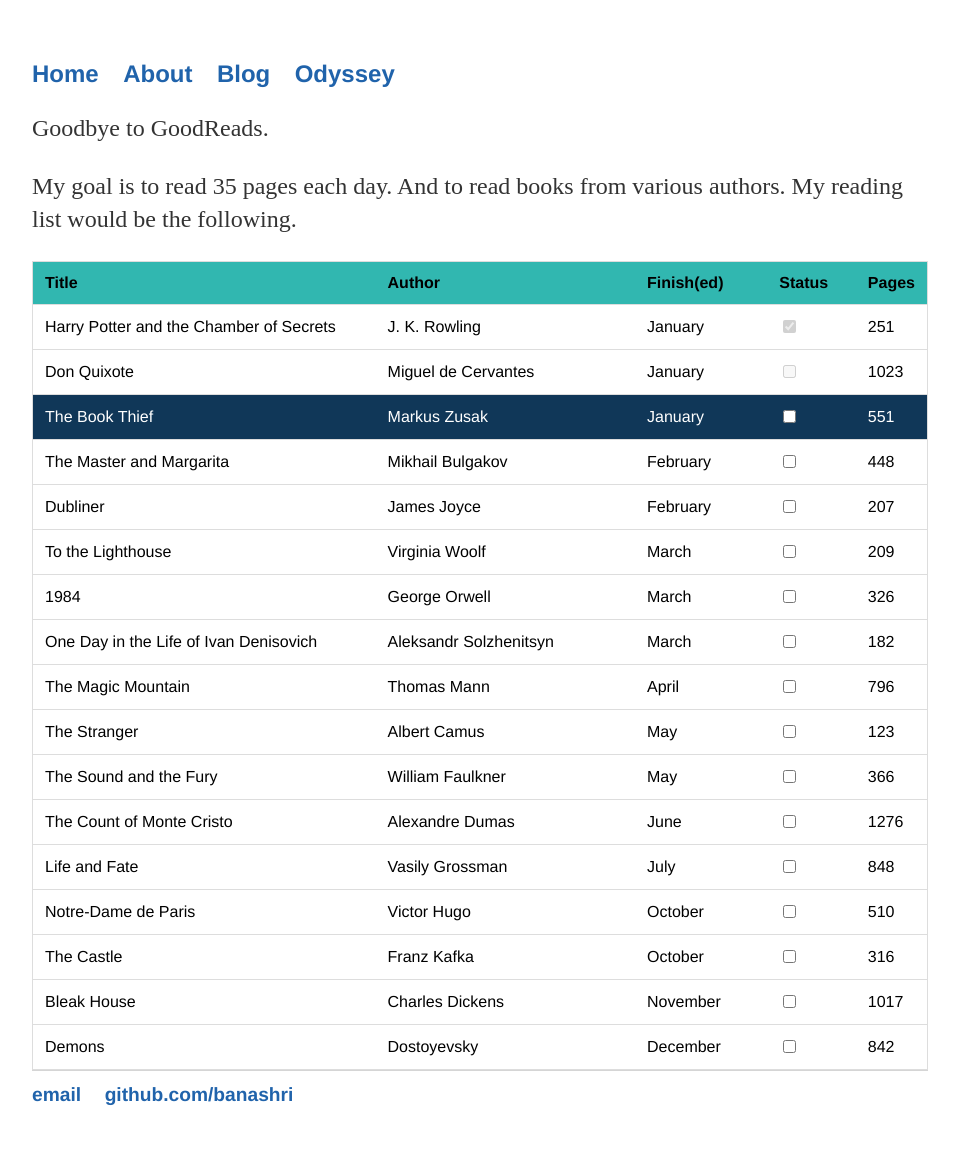
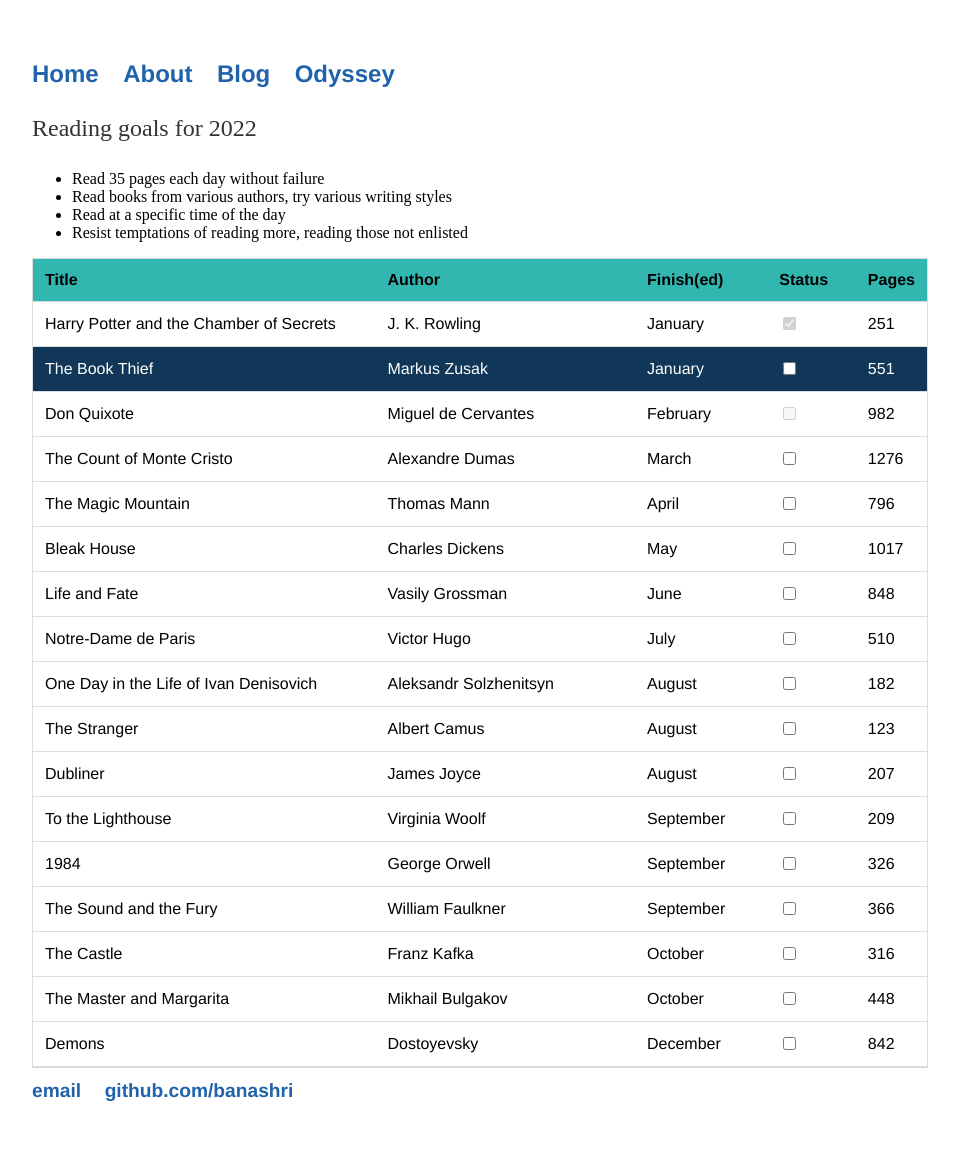
Before and after one commit to Banashri/banashri.github.io, a Jekyll site: the page built from books/2022.md, in a window 1280 px wide. Shown: the whole page, without its empty margins (160-1119 px from the left). Built offline with Jekyll 4.4.1, drawn with Linux system fonts in a browser that asks for light colours.

```diff
--- a/books/2022.md
+++ b/books/2022.md
@@ -4,10 +4,12 @@
 ---
 
 <!-- https://www.sliderrevolution.com/resources/css-checkbox/ -->
-Goodbye to GoodReads.
 
-My goal is to read 35 pages each day. And to read books from various authors.
-My reading list would be the following.
+Reading goals for 2022
+  - Read 35 pages each day without failure
+  - Read books from various authors, try various writing styles
+  - Read at a specific time of the day
+  - Resist temptations of reading more, reading those not enlisted
 
 <table id="myTable">
   <tr class="header">
@@ -24,13 +26,6 @@
     <td><input type="checkbox" checked="true" disabled="true"/></td>
     <td>251</td>
   </tr>
-  <tr>
-    <td>Don Quixote</td>
-    <td>Miguel de Cervantes</td>
-    <td>January</td>
-    <td><input type="checkbox" disabled="true" /></td>
-    <td>1023</td>
-  </tr>
   <!--<tr class="ongoing">
     <td>Swann's Way</td>
     <td>Marcel Proust</td>
@@ -45,39 +40,18 @@
     <td>551</td>
   </tr>
   <tr>
-    <td>The Master and Margarita</td>
-    <td>Mikhail Bulgakov</td>
+    <td>Don Quixote</td>
+    <td>Miguel de Cervantes</td>
     <td>February</td>
-    <td><input type="checkbox"/></td>
-    <td>448</td>
+    <td><input type="checkbox" disabled="true" /></td>
+    <td>982</td>
   </tr>
   <tr>
-    <td>Dubliner</td>
-    <td>James Joyce</td>
-    <td>February</td>
-    <td><input type="checkbox"/></td>
-    <td>207</td>
-  </tr>
-  <tr>
-    <td>To the Lighthouse</td>
-    <td>Virginia Woolf</td>
-    <td>March</td>
-    <td><input type="checkbox" /></td>
-    <td>209</td>
-  </tr>
-  <tr>
-    <td>1984</td>
-    <td>George Orwell</td>
-    <td>March</td>
-    <td><input type="checkbox" /></td>
-    <td>326</td>
-  </tr>
-  <tr>
-    <td>One Day in the Life of Ivan Denisovich</td>
-    <td>Aleksandr Solzhenitsyn</td>
+    <td>The Count of Monte Cristo</td>
+    <td>Alexandre Dumas</td>
     <td>March</td>
     <td><input type="checkbox"/></td>
-    <td>182</td>
+    <td>1276</td>
   </tr>
   <tr>
     <td>The Magic Mountain</td>
@@ -87,39 +61,67 @@
     <td>796</td>
   </tr>
   <tr>
-    <td>The Stranger</td>
-    <td>Albert Camus</td>
+    <td>Bleak House</td>
+    <td>Charles Dickens</td>
     <td>May</td>
     <td><input type="checkbox"/></td>
-    <td>123</td>
-  </tr>
-  <tr>
-    <td>The Sound and the Fury</td>
-    <td>William Faulkner</td>
-    <td>May</td>
-    <td><input type="checkbox"/></td>
-    <td>366</td>
-  </tr>
-  <tr>
-    <td>The Count of Monte Cristo</td>
-    <td>Alexandre Dumas</td>
-    <td>June</td>
-    <td><input type="checkbox"/></td>
-    <td>1276</td>
+    <td>1017</td>
   </tr>
   <tr>
     <td>Life and Fate</td>
     <td>Vasily Grossman</td>
-    <td>July</td>
+    <td>June</td>
     <td><input type="checkbox"/></td>
     <td>848</td>
   </tr>
   <tr>
     <td>Notre-Dame de Paris</td>
     <td>Victor Hugo</td>
-    <td>October</td>
+    <td>July</td>
     <td><input type="checkbox"/></td>
     <td>510</td>
+  </tr>
+  <tr>
+    <td>One Day in the Life of Ivan Denisovich</td>
+    <td>Aleksandr Solzhenitsyn</td>
+    <td>August</td>
+    <td><input type="checkbox"/></td>
+    <td>182</td>
+  </tr>
+  <tr>
+    <td>The Stranger</td>
+    <td>Albert Camus</td>
+    <td>August</td>
+    <td><input type="checkbox"/></td>
+    <td>123</td>
+  </tr>
+  <tr>
+    <td>Dubliner</td>
+    <td>James Joyce</td>
+    <td>August</td>
+    <td><input type="checkbox"/></td>
+    <td>207</td>
+  </tr>
+  <tr>
+    <td>To the Lighthouse</td>
+    <td>Virginia Woolf</td>
+    <td>September</td>
+    <td><input type="checkbox" /></td>
+    <td>209</td>
+  </tr>
+  <tr>
+    <td>1984</td>
+    <td>George Orwell</td>
+    <td>September</td>
+    <td><input type="checkbox" /></td>
+    <td>326</td>
+  </tr>
+  <tr>
+    <td>The Sound and the Fury</td>
+    <td>William Faulkner</td>
+    <td>September</td>
+    <td><input type="checkbox"/></td>
+    <td>366</td>
   </tr>
   <tr>
     <td>The Castle</td>
@@ -129,11 +131,11 @@
     <td>316</td>
   </tr>
   <tr>
-    <td>Bleak House</td>
-    <td>Charles Dickens</td>
-    <td>November</td>
+    <td>The Master and Margarita</td>
+    <td>Mikhail Bulgakov</td>
+    <td>October</td>
     <td><input type="checkbox"/></td>
-    <td>1017</td>
+    <td>448</td>
   </tr>
   <tr>
     <td>Demons</td>
```
